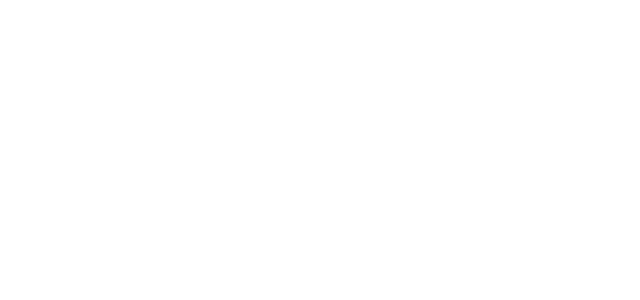
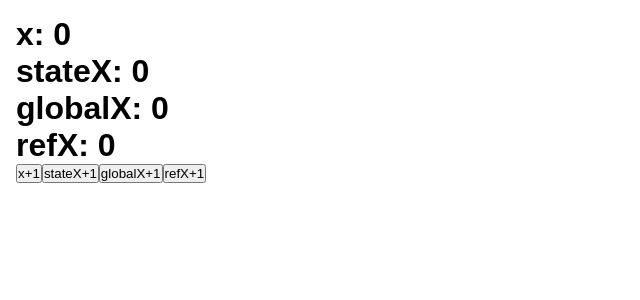
Before and after one commit to kalmax-sousa/UFC_WEB_2023.1, a React (Create React App) app in the folder 01-react/introducao/: page / in a window 1280 px wide. Shown: the top 300 px of the page, without its empty margins (0-640 px from the left). Built offline with nearby package versions, Linux system fonts and the light colour scheme.

Commit message:
Aula - Promises e useRef

```diff
--- a/01-react/introducao/src/App.jsx
+++ b/01-react/introducao/src/App.jsx
@@ -12,7 +12,9 @@
 //import PokemonAxios from './components/10Axios/PokemonAxios';
 //import TelaPincipal from './components/11Redux/v1/TelaPincipal';
 //import MeuIndex from './components/11Redux/v2/MeuIndex';
-//import MinhaPromise from './components/12Promises/MinhaPromise';
+//import MinhaPromise from './components/12PromisesAsync/MinhaPromise';
+//import MeuAsync from './components/12PromisesAsync/MeuAsync';
+import MyRefs from './components/13Refs/MyRefs';
 
 
 // ATIVIDADE 00
@@ -66,6 +68,8 @@
     {/* <TelaPincipal /> */}
     {/* <MeuIndex /> */}
     {/* <MinhaPromise /> */}
+    {/* <MeuAsync /> */}
+    <MyRefs />
 
 
       {/* ATIVIDADE 00
--- /dev/null
+++ b/01-react/introducao/src/components/12PromisesAsync/MeuAsync.jsx
@@ -0,0 +1,49 @@
+const { useEffect } = require("react");
+
+
+const MeuAsync = () => {
+
+    const meuGet = async () => {
+        const minhaPromise = new Promise(
+            async (resolve, reject) => {
+
+                setTimeout(() => {
+                    //console.log("lógica terminada");
+                    const meuInt = Math.floor(Math.random() * 10) + 1;
+                    //console.log(meuInt);
+                    meuInt % 2 === 0 ? resolve({numero: meuInt, msg: "Deu tudo certo"}) : reject({numero: meuInt, msg: "Deu tudo errado"});
+                }, 3000);
+            }
+        );
+
+
+        try{
+            const response = await minhaPromise;
+            return response;
+        } catch(err){
+            return(err);
+        }
+    }
+
+    useEffect(() => {
+        console.log("Início...");
+
+        const funcao = async ()  => {
+            await meuGet()
+                .then(res => console.log(res.numero, res.msg))
+                .catch(err => console.log(err.numero, err.msg));
+
+                console.log("Fim...");
+        }
+
+        funcao();
+
+    }, []);
+
+    return(
+        <>
+        </>
+    );
+}
+
+export default MeuAsync;
--- /dev/null
+++ b/01-react/introducao/src/components/13Refs/MyRefs.jsx
@@ -0,0 +1,55 @@
+import { useRef, useState } from "react";
+
+let globalX = 0;
+
+const MyRefs = () => {
+    let x = 0;
+    const [stateX, setStateX] = useState(0);
+    const [flag, setFlag] = useState(false);
+    const refX = useRef(0);
+
+    return(
+        <>
+        {console.log("RENDER")}
+            <h1>x: {x}</h1>
+            <h1>stateX: {stateX}</h1>
+            <h1>globalX: {globalX}</h1>
+            <h1>refX: {refX.current}</h1>
+            <button
+                onClick={() => {
+                    x += 1;
+                    console.log("x: " + x);
+                }}
+            >
+                x+1
+            </button>
+            <button
+                onClick={() => {
+                    setStateX(prev => prev+1)
+                    console.log("stateX: " + stateX)
+                }}
+            >
+                stateX+1
+            </button>
+            <button
+                onClick={() => {
+                    globalX += 1;
+                    setFlag(prev => prev+1);
+                    console.log("globalX: " + globalX);
+                }}
+            >
+                globalX+1
+            </button>
+            <button
+                onClick={() => {
+                    refX.current += 1;
+                    console.log("refX: " + refX.current)
+                }}
+            >
+                refX+1
+            </button>
+        </>
+    );
+}
+
+export default MyRefs;
--- a/01-react/introducao/src/index.jsx
+++ b/01-react/introducao/src/index.jsx
@@ -4,7 +4,7 @@
 
 const root = ReactDOM.createRoot(document.getElementById('root'));
 root.render(
-  <React.StrictMode>
+
     <App />
-  </React.StrictMode>
+
 );
```
Also changed, not shown: 01-react/introducao/src/components/12PromisesAsync/MinhaPromise.jsx (renamed from 01-react/introducao/src/components/12Promises/MinhaPromise.jsx).
